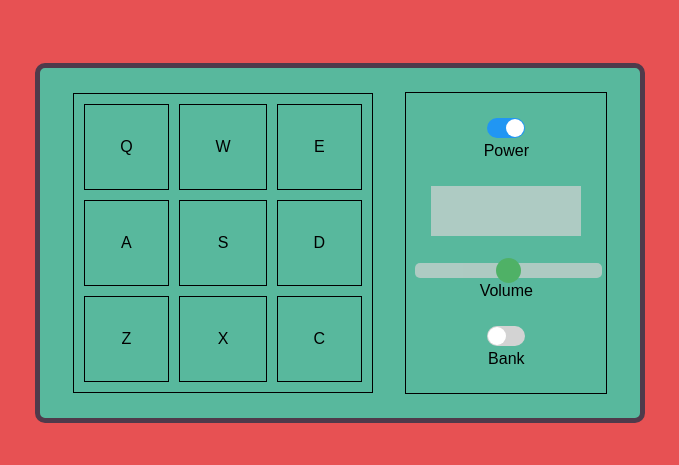
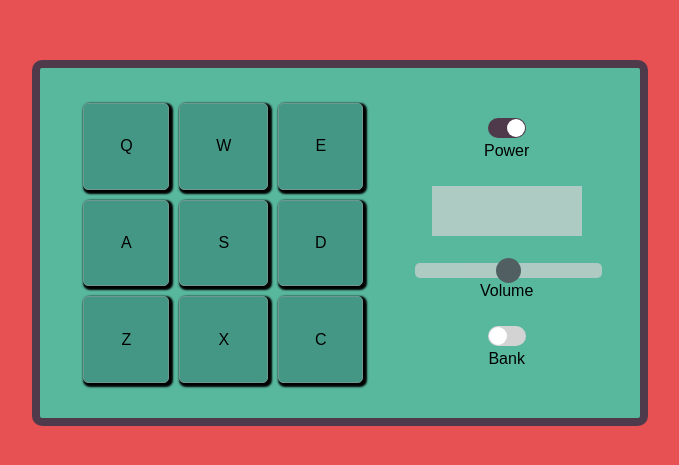
Before and after one commit to BalintMendli/drum-machine, a React (Create React App) app: page / in a window 1280 px wide. Shown: the part 157-622 px from the top of the page, without its empty margins (300-979 px from the left). Built offline with nearby package versions, Linux system fonts and the light colour scheme.

Commit message:
Add style

```diff
--- a/src/App.css
+++ b/src/App.css
@@ -6,13 +6,14 @@
   align-items: center;
   justify-content: center;
   background-color:#E75153;
+  user-select:none;
 }
 
 #drum-machine{
   height: 350px;
   width: 600px;
   background-color: #58B89D;
-  border: 5px solid #4F3A4B;
+  border: 8px solid #4F3A4B;
   border-radius: 10px;
   display: flex;
   justify-content: space-evenly;
@@ -22,7 +23,6 @@
 #drum-pad-div{
   width: 300px;
   height: 300px;
-  border: 1px solid;
   padding: 10px;
   box-sizing: border-box;
   display: grid;
@@ -31,15 +31,14 @@
   grid-column-gap: 10px;
   grid-row-gap: 10px;
   grid-template-areas:
-    "q w e"
-    "a s d"
-    "z x c";
+    "Q W E"
+    "A S D"
+    "Z X C";
 }
 
 #control-div{
   width: 200px;
   height: 300px;
-  border: 1px solid;
   display: flex;
   flex-direction: column;
   justify-content: space-evenly;
@@ -47,10 +46,22 @@
 }
 
 .drum-pad{
-  border: 1px solid;
+  border: 1px solid #6f9990;
+  border-radius: 5px;
+  background-color: #459785;
+  box-shadow: 2px 2px 2px 2px;
   display: flex;
   align-items: center;
   justify-content: center;
+  cursor: pointer;
+}
+
+.drum-pad:active{
+  background-color: #ffa500;
+}
+
+.down{
+  background-color: #ffa500;
 }
 
 .switch {
@@ -74,8 +85,6 @@
   border-radius: 20px;
 }
 
-
-
 .slider:before {
   position: absolute;
   content: "";
@@ -89,11 +98,11 @@
 }
 
 input:checked + .slider {
-  background-color: #2196F3;
+  background-color: #4F3A4B;
 }
 
 input:focus + .slider {
-  box-shadow: 0 0 1px #2196F3;
+  box-shadow: 0 0 1px #4F3A4B;
 }
 
 input:checked + .slider:before {
@@ -129,7 +138,7 @@ input:checked + .slider:before {
   width: 25px;
   height: 25px;
   border-radius: 50%;
-  background: #4CAF50;
+  background: #4F3A4B;
   cursor: pointer;
 }
 
@@ -137,6 +146,6 @@ input:checked + .slider:before {
   width: 25px;
   height: 25px;
   border-radius: 50%;
-  background: #4CAF50;
+  background: #4F3A4B;
   cursor: pointer;
 }
--- a/src/App.js
+++ b/src/App.js
@@ -8,13 +8,16 @@ class App extends Component {
       bank:0,
       power:true,
       volume:0.5,
-      display:''
+      display:'',
+      keyDown:''
     };
     this.handleClick = this.handleClick.bind(this);
     this.handleChange = this.handleChange.bind(this);
     this.handleKeyDown = this.handleKeyDown.bind(this);
     this.handlePower = this.handlePower.bind(this);
     this.handleVolume = this.handleVolume.bind(this);
+    this.handleKeyActive = this.handleKeyActive.bind(this);
+    this.handleKeyUp = this.handleKeyUp.bind(this);
     this.audio={};
     this.audio.Q = [new Audio('https://s3.amazonaws.com/freecodecamp/drums/Heater-1.mp3'), new Audio('https://s3.amazonaws.com/freecodecamp/drums/Chord_1.mp3')];
     this.audio.W = [new Audio('https://s3.amazonaws.com/freecodecamp/drums/Heater-2.mp3'), new Audio('https://s3.amazonaws.com/freecodecamp/drums/Chord_2.mp3')];
@@ -44,6 +47,7 @@ class App extends Component {
   }
   handleKeyDown(e){
     if(['Q','W','E','A','S','D','Z','X','C'].indexOf(e.key.toUpperCase())!==-1 && this.state.power){
+      this.handleKeyActive(e.key.toUpperCase());
       const toDisplay=this.audio[e.key.toUpperCase()][this.state.bank].src.split('/').slice(-1)[0].split('.')[0].replace(/[_-]/g,' ').toUpperCase();
       this.setState({display: toDisplay});
       this.audio[e.key.toUpperCase()][this.state.bank].volume = this.state.volume;
@@ -61,20 +65,26 @@ class App extends Component {
   handleVolume(e){
     this.setState({volume: e.target.value/100, display: 'VOLUME: '+e.target.value});
   }
+  handleKeyActive(key){
+    this.setState({keyDown: key});
+  }
+  handleKeyUp(){
+    this.setState({keyDown: ''});
+  }
   render() {
     return (
-      <div className="App" onKeyDown={this.handleKeyDown} tabIndex="0">
+      <div className="App" onKeyDown={this.handleKeyDown} onKeyUp={this.handleKeyUp} tabIndex="0">
         <div id="drum-machine">
           <div id="drum-pad-div">
-            <div className="drum-pad" id="Q" onClick={this.handleClick}>Q</div>
-            <div className="drum-pad" id="W" onClick={this.handleClick}>W</div>
-            <div className="drum-pad" id="E" onClick={this.handleClick}>E</div>
-            <div className="drum-pad" id="A" onClick={this.handleClick}>A</div>
-            <div className="drum-pad" id="S" onClick={this.handleClick}>S</div>
-            <div className="drum-pad" id="D" onClick={this.handleClick}>D</div>
-            <div className="drum-pad" id="Z" onClick={this.handleClick}>Z</div>
-            <div className="drum-pad" id="X" onClick={this.handleClick}>X</div>
-            <div className="drum-pad" id="C" onClick={this.handleClick}>C</div>
+            <div className={"drum-pad"+(this.state.keyDown==="Q" ? ' down' : '')} id="Q" onClick={this.handleClick}>Q</div>
+            <div className={"drum-pad"+(this.state.keyDown==="W" ? ' down' : '')} id="W" onClick={this.handleClick}>W</div>
+            <div className={"drum-pad"+(this.state.keyDown==="E" ? ' down' : '')} id="E" onClick={this.handleClick}>E</div>
+            <div className={"drum-pad"+(this.state.keyDown==="A" ? ' down' : '')} id="A" onClick={this.handleClick}>A</div>
+            <div className={"drum-pad"+(this.state.keyDown==="S" ? ' down' : '')} id="S" onClick={this.handleClick}>S</div>
+            <div className={"drum-pad"+(this.state.keyDown==="D" ? ' down' : '')} id="D" onClick={this.handleClick}>D</div>
+            <div className={"drum-pad"+(this.state.keyDown==="Z" ? ' down' : '')} id="Z" onClick={this.handleClick}>Z</div>
+            <div className={"drum-pad"+(this.state.keyDown==="X" ? ' down' : '')} id="X" onClick={this.handleClick}>X</div>
+            <div className={"drum-pad"+(this.state.keyDown==="C" ? ' down' : '')} id="C" onClick={this.handleClick}>C</div>
           </div>
           <div id="control-div">
             <div id="power">
```
